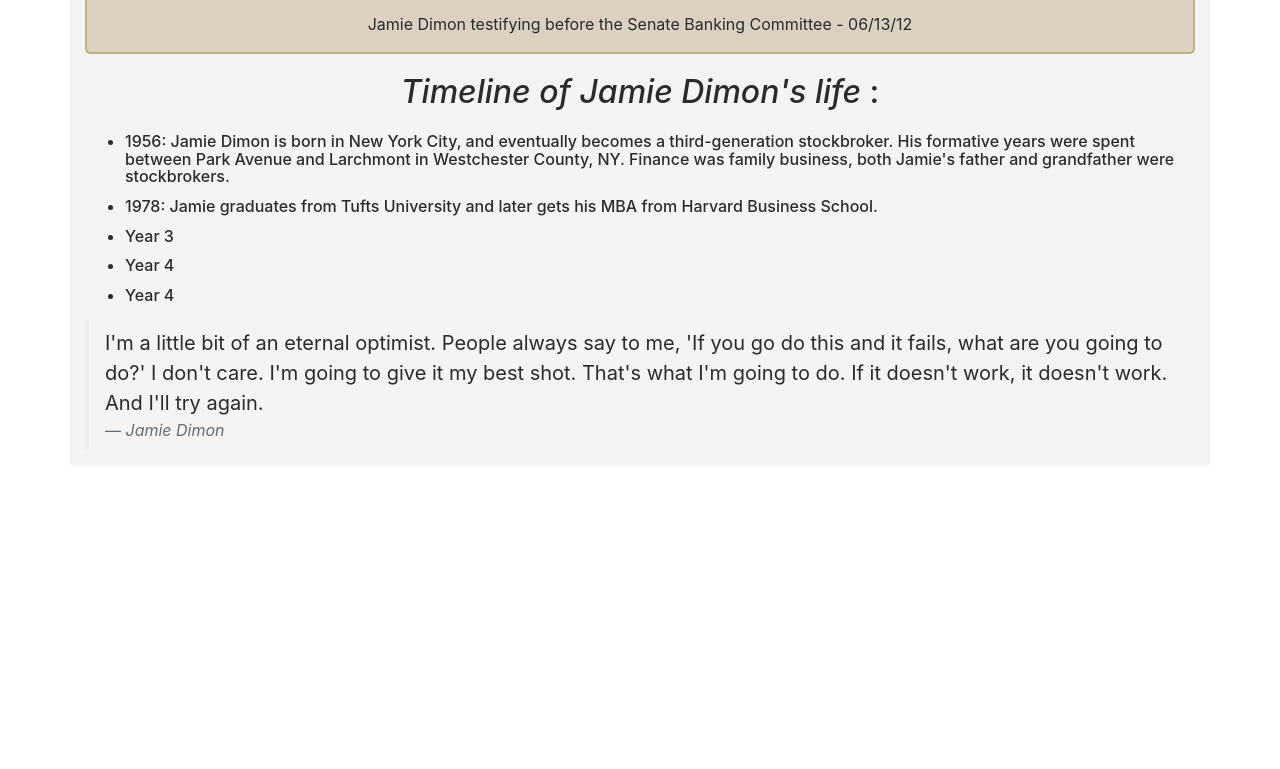
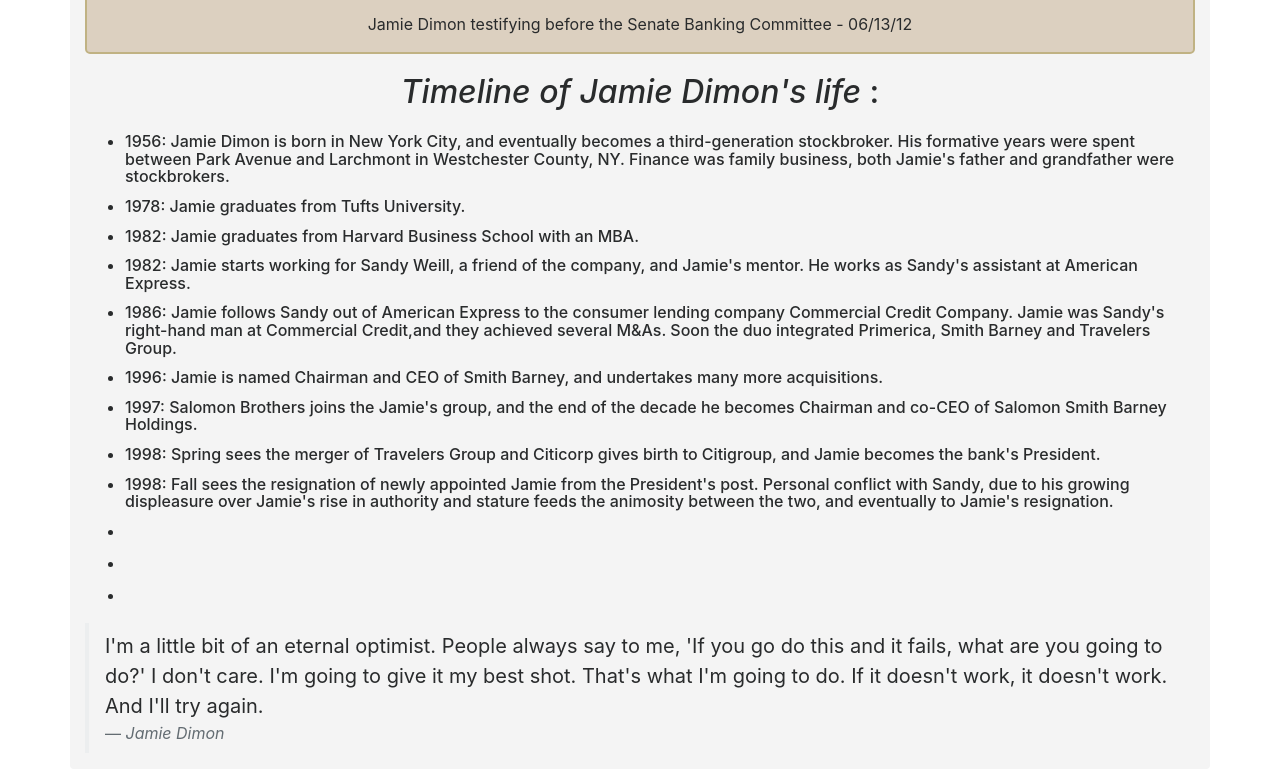
Before and after one commit to refayathaque/HTML_CSS_JavaScript, a plain HTML site: page bootstraptest.html in a window 1280 px wide. Shown: the part 469-1238 px from the top of the page. Before the commit the page ends 935 px from the top, so only its background shows below. Drawn offline with nearby package versions, Linux system fonts and the light colour scheme.

Commit message:
More Information

```diff
--- a/bootstraptest.html
+++ b/bootstraptest.html
@@ -27,11 +27,41 @@
       family business, both Jamie's father and grandfather
       were stockbrokers.
       </h6></li>
-      <li><h6>1978: Jamie graduates from Tufts University and
-      later gets his MBA from Harvard Business School.</h6></li>
-      <li><h6>Year 3</h6></li>
-      <li><h6>Year 4</h6></li>
-      <li><h6>Year 4</h6></li>
+      <li><h6>1978: Jamie graduates from Tufts University.</h6></li>
+      <li><h6>1982: Jamie graduates from Harvard Business
+      School with an MBA.</h6></li>
+      <li><h6>1982: Jamie starts working for Sandy Weill, a
+      friend of the company, and Jamie's mentor. He works as
+      Sandy's assistant at American Express.</h6></li>
+      <li><h6>1986: Jamie follows Sandy out of American Express
+      to the consumer lending company Commercial Credit Company.
+      Jamie was Sandy's right-hand man at Commercial Credit,and
+      they achieved several M&amp;As. Soon the duo integrated
+      Primerica, Smith Barney and Travelers Group.</h6></li>
+      <li><h6>1996: Jamie is named Chairman and CEO of Smith Barney,
+      and undertakes many more acquisitions.
+      </h6></li>
+      <li><h6>1997: Salomon Brothers joins the Jamie's group, and
+      the end of the decade he becomes Chairman and co-CEO of Salomon
+      Smith Barney Holdings.
+      </li></h6>
+      <li><h6>1998: Spring sees the merger of Travelers Group and Citicorp gives birth
+      to Citigroup, and Jamie becomes the bank's President.
+      </li></h6>
+      <li><h6>1998: Fall sees the resignation of newly appointed Jamie
+      from the President's post. Personal conflict with Sandy, due to
+      his growing displeasure over Jamie's rise in authority and stature
+      feeds the animosity between the two, and eventually to Jamie's
+      resignation.</li></h6>
+      <li><h6>
+      </li></h6>
+      <li><h6>
+      </li></h6>
+      <li><h6>
+      </li></h6>
+
+
+
       </ul>
 
       <blockquote class="blockquote">
```
